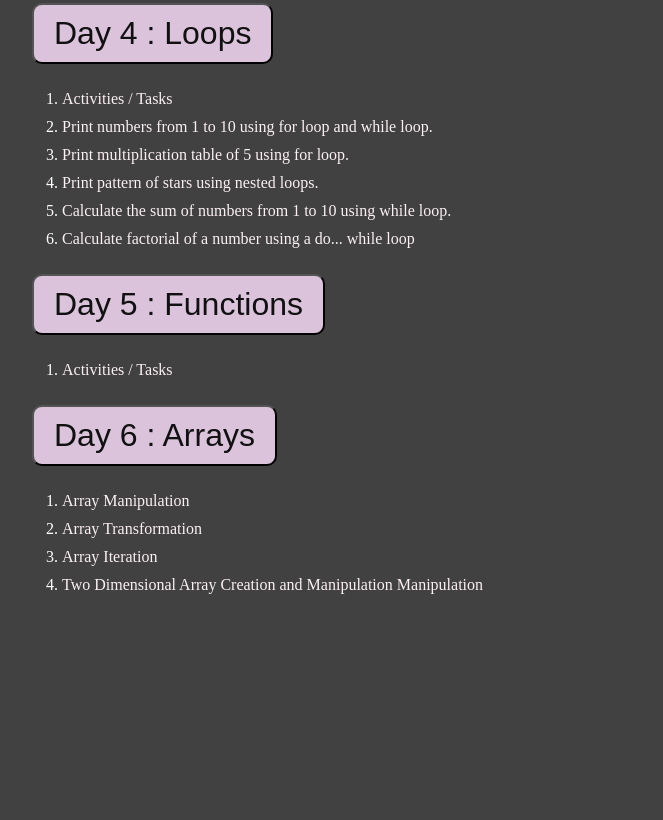
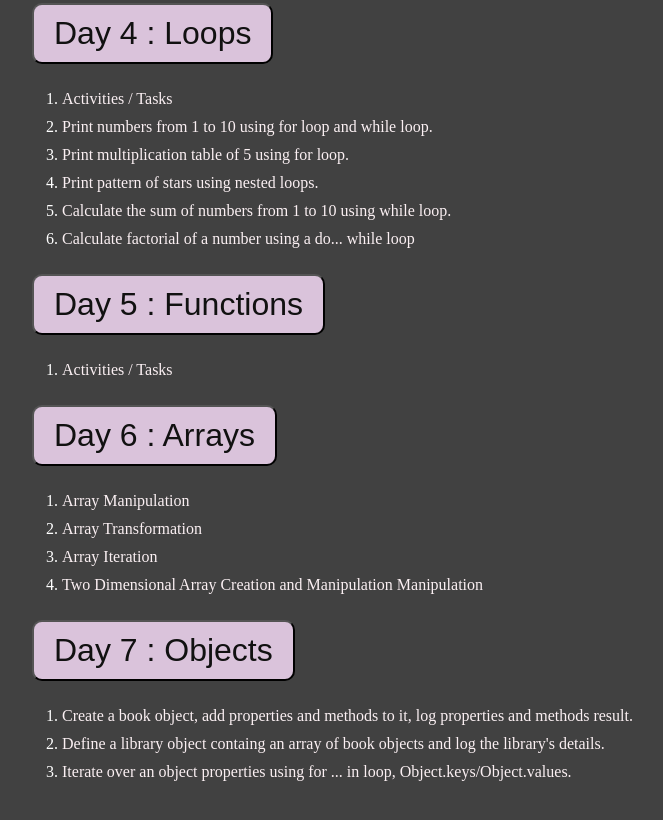
Before and after one commit to CharanjeetKaur72/jsChallenge, a plain HTML site: page index.html in a window 1280 px wide. Shown: the part 1052-1872 px from the top of the page, without its empty margins (6-669 px from the left). Before the commit the page ends 1690 px from the top, so only its background shows below. Drawn offline with Linux system fonts and the light colour scheme.

Commit message:
Completed Day 7

```diff
--- /dev/null
+++ b/Day7/bookObject.js
@@ -0,0 +1,51 @@
+function bookObject() {
+  // Activity 1: Object creation and access
+
+  // Task 1: Create an object representing a book with properties like tilte, author and year
+
+  const book = {
+    title: "Pre-suasion",
+    auther: "Robert Cialdini",
+    year: 2016,
+  };
+
+  // Task 2: Access properties - title and author of the book object
+  console.log("Object : book");
+  console.log("Object Proprties -");
+  console.log(`Title : ${book.title}`);
+  console.log(`Author : ${book.auther}`);
+
+  // Activity 2: Object Methods
+
+  // Task 3: Add a method to the book object that returns a string with book's title and author
+  book.getTitleAndAuthor = function () {
+    return this.title + "," + this.auther;
+  };
+
+  const bookProps = book.getTitleAndAuthor().split(",");
+  console.log("Book Object method returning string with : title,author");
+  console.log(`Book Title: ${bookProps[0]}`);
+  console.log(`Book Author: ${bookProps[1]}`);
+
+  // Task 4: Add a method to the book object that takes a parameter (year) and updates the book's year property
+
+  console.log(`The year of book publication : ${book.year}`);
+  book.setYear = function (year) {
+    this.year = year;
+  };
+
+  book.setYear(2024);
+  console.log(`Updated Year: ${book.year}`);
+
+  // Activity 4: Task 7
+
+  // use this keyword in a method to return book title and year
+  book.getTitleAndYear = function () {
+    return this.title + " " + this.year;
+  };
+
+  const bookTitleAndYear = book.getTitleAndYear().split(" ");
+  console.log("Using this keyword - ");
+  console.log(`Book Title : ${bookTitleAndYear[0]}`);
+  console.log(`Book Year : ${bookTitleAndYear[1]}`);
+}
--- /dev/null
+++ b/Day7/libraryObject.js
@@ -0,0 +1,46 @@
+function libraryObject() {
+  // Activity 3
+
+  // Task 5: Create a nested object library with properties like name and books (an array of book objects)
+
+  const library = {
+    name: "Marketing and Psychology",
+    books: [
+        {
+          title: "How to win friends and influence People",
+          author: "Dale Carnegi",
+          year: 1936
+        },
+
+        {
+          title: "Influence",
+          author: "Robert Cialdini",
+          year: 1984
+        },
+
+        {
+          title: "47 forbidden Psychological Tactics",
+          author: "Dan Lok",
+          year: 2017
+        },
+
+        {
+        title: "Cashvertising",
+        author: "Drew E. Whitman",
+        year: 2008
+        }
+      ]
+  };
+
+  console.log("The library object -");
+  console.log(library);
+
+  // Task 6: Access and log the name of library and title of all the books in the library
+  console.log(`Library Name: ${library.name}`);
+  console.log("Books (title): ");
+
+  for(book in library.books) {
+    console.log(`${library.books[book].title}`);
+  }
+
+}
--- /dev/null
+++ b/Day7/objectIteraion.js
@@ -0,0 +1,29 @@
+function objectIteration() {
+  // Activity 5
+
+  const book = {
+    title: "Pre-suasion",
+    auther: "Robert Cialdini",
+    year: 2016,
+  };
+
+  // Task 8: Use for ...in loop to iterate over properties of book object
+
+  console.log(
+    "Using for ... in loop to iterate over properties of book object -"
+  );
+  for (x in book) {
+    console.log(`${x} : ${book[x]}`);
+  }
+  // Task 9: Use Object.keys and Object.values methods to log all keys and values of book object
+  const bookKeysArr = Object.keys(book);
+  const bookValuesArr = Object.values(book);
+
+  console.log(" Book Object Keys -");
+  for (x of bookKeysArr) {
+    console.log(`${x}`);
+  }
+
+  console.log(" Book Object Values -");
+  bookValuesArr.forEach((x) => console.log(`${x}`));
+}
--- a/index.html
+++ b/index.html
@@ -28,6 +28,10 @@
     <script src="./Day6/arrayTranformation.js"></script>
     <script src="./Day6/twoDimensionalArray.js"></script>
 
+    <script src="./Day7/bookObject.js"></script>
+    <script src="./Day7/libraryObject.js"></script>
+    <script src="./Day7/objectIteraion.js"></script>
+
     <link href="./styles.css" rel="stylesheet" />
 
     <title>Document</title>
@@ -47,6 +51,7 @@
       <a href="#day4">Day 4</a>
       <a href="#day5">Day 5</a>
       <a href="#day6">Day 6</a>
+      <a href="#day7">Day 7</a>
     </nav>
     <hr />
 
@@ -243,5 +248,31 @@
         </li>
       </ol>
     </div>
+
+    <!-- DAY 7 -->
+    <div>
+      <button id="day7">Day 7 : Objects</button>
+
+      <ol>
+        <li>
+          <a onclick="bookObject()" href="#">
+            Create a book object, add properties and methods to it, log
+            properties and methods result.</a
+          >
+        </li>
+        <li>
+          <a onclick="libraryObject()" href="#"
+            >Define a library object containg an array of book objects and log
+            the library's details.</a
+          >
+        </li>
+        <li>
+          <a onclick="objectIteration()" href="#"
+            >Iterate over an object properties using for ... in loop,
+            Object.keys/Object.values.
+          </a>
+        </li>
+      </ol>
+    </div>
   </body>
 </html>
```
